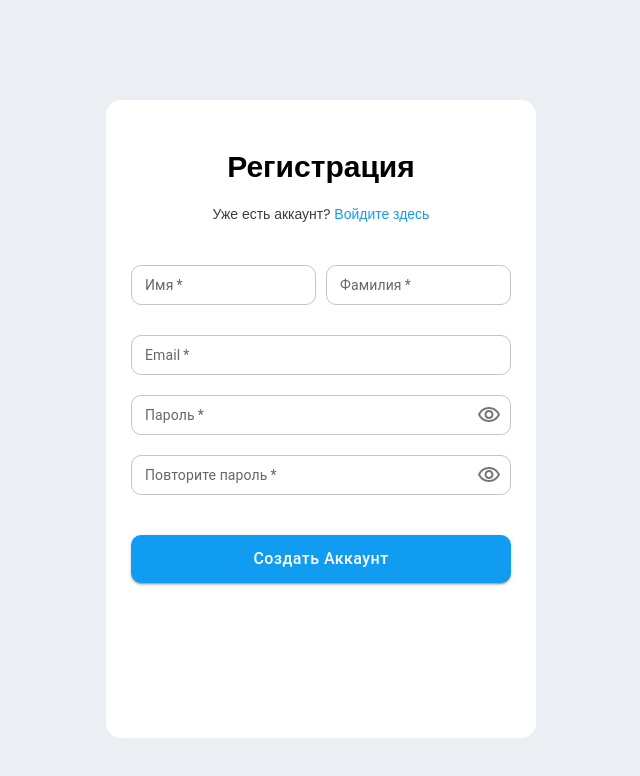
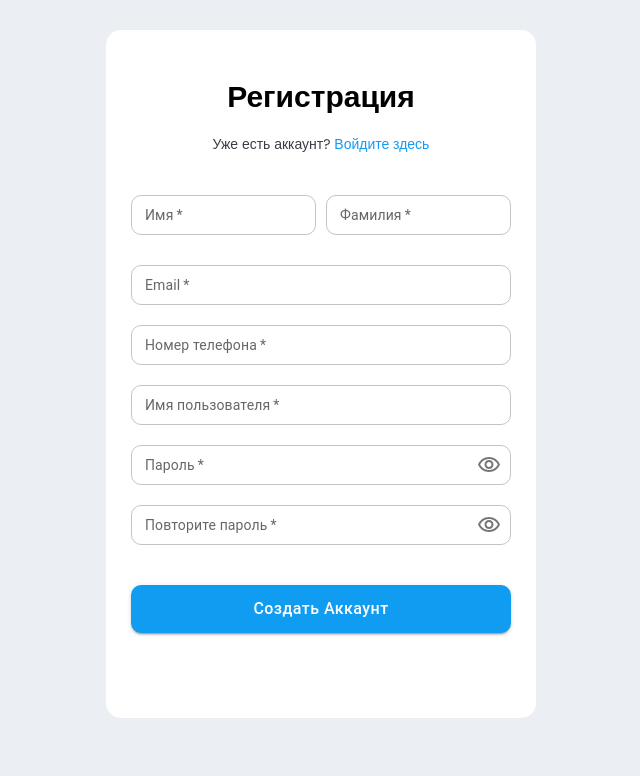
Before and after one commit to anapiyani/crmProf, a React (Vite) app: page /register in a window 1280 px wide. Shown: the top 776 px of the page, without its empty margins (319-959 px from the left). Built offline with nearby package versions, Linux system fonts and the light colour scheme.

Commit message:
#4 Added redux and requests to post registration and login

```diff
--- a/src/components/auth/login/login.tsx
+++ b/src/components/auth/login/login.tsx
@@ -5,15 +5,31 @@ import TextField from '@mui/material/TextField';
 import VisibilityOutlinedIcon from '@mui/icons-material/VisibilityOutlined';
 import VisibilityOffOutlinedIcon from '@mui/icons-material/VisibilityOffOutlined';
 import { IconButton, InputAdornment } from '@mui/material';
+import { AppDispatch } from '../../../containers/store/store';
+import { useDispatch } from 'react-redux';
+import { signInUser } from '../../../containers/store/auth.slice';
+import { TLoginState } from '../../../types/types';
 import './login.scss';
 
 const Login = () => {
+    const dispatch = useDispatch<AppDispatch>();
     const [showPassword, setShowPassword] = useState<boolean>(false);
+    const [email, setEmail] = useState<string>('');
+    const [password, setPassword] = useState<string>('');
 
     const handleClickShowPassword = () => setShowPassword(!showPassword);
     const handleMouseDownPassword = (e: React.MouseEvent<HTMLButtonElement>) => {
       e.preventDefault();
     };
+
+    const loginHandler = (e: React.FormEvent<HTMLFormElement>) => {
+        e.preventDefault();
+        const loginData: TLoginState = {
+            email: email,
+            password: password,
+        }
+        dispatch(signInUser(loginData))
+    }
 
     return (
         <div className="login-container">
@@ -22,9 +38,9 @@ const Login = () => {
                     <h1>Войти</h1>
                     <p>Еще нет аккаунта? <Link className='To-register' to="/register">Зарегистрируйтесь здесь</Link></p>
                 </div>
-                <form className="form-content">
+                <form onSubmit={(e) => loginHandler(e)} className="form-content">
                     <div className="form-inputs">
-                        <TextField required className='fieldInput' id="outlined-basic" label="Email" variant="outlined" />
+                        <TextField required className='fieldInput' onChange={(e) => setEmail(e.target.value)} id="outlined-basic" label="Email" variant="outlined" />
                         <TextField
                             required
                             type={showPassword ? 'text' : 'password'}
@@ -32,6 +48,7 @@ const Login = () => {
                             id="outlined-basic"
                             label="Пароль"
                             variant="outlined"
+                            onChange={(e) => setPassword(e.target.value)}
                             InputProps={{
                                 endAdornment: (
                                 <InputAdornment position="end">
@@ -50,7 +67,7 @@ const Login = () => {
                         <Link to="forgot-password" className='forgot-pass'>Забыли пароль?</Link>
                     </div>
                     <div className="buttons">
-                        <Button className='button' variant='contained'>Войти</Button>
+                        <Button type="submit" className='button' variant='contained'>Войти</Button>
                     </div>
                 </form>
             </div>
--- a/src/components/auth/register/register.scss
+++ b/src/components/auth/register/register.scss
@@ -8,7 +8,7 @@
     font-family: $ff;
 
     & .signUp-container {
-        margin-top: 100px;
+        margin-top: 30px;
         width: 400px;
         height: 100%;
         background-color: $white;
--- a/src/components/auth/register/register.tsx
+++ b/src/components/auth/register/register.tsx
@@ -1,18 +1,47 @@
+import { useDispatch } from 'react-redux';
 import { useState } from 'react';
+import { AppDispatch } from '../../../containers/store/store';
+import { IconButton, InputAdornment } from '@mui/material';
 import { Link } from 'react-router-dom';
+import { TAuthState } from '../../../types/types';
 import Button from '@mui/material/Button';
 import TextField from '@mui/material/TextField';
-import { IconButton, InputAdornment } from '@mui/material';
 import VisibilityOutlinedIcon from '@mui/icons-material/VisibilityOutlined';
 import VisibilityOffOutlinedIcon from '@mui/icons-material/VisibilityOffOutlined';
+import { createNewUser } from '../../../containers/store/auth.slice';
 import './register.scss';
 
 const Register = () => {
+    const dispatch = useDispatch<AppDispatch>();
     const [showPassword, setShowPassword] = useState<boolean>(false);
+
+    const [formData, setFormData] = useState<TAuthState>({
+        username: '',
+        email: '',
+        first_name: '',
+        last_name: '',
+        middle_name: '',
+        phone_number: '',
+        password: '',
+    });
 
     const handleClickShowPassword = () => setShowPassword(!showPassword);
     const handleMouseDownPassword = (e: React.MouseEvent<HTMLButtonElement>) => {
         e.preventDefault();
+    };
+
+    const handleChange = (e: React.ChangeEvent<HTMLInputElement>) => {
+        const { name, value } = e.target;
+        setFormData(prevState => ({
+            ...prevState,
+            [name]: value,
+        }));
+    };
+
+    const handleSubmit = (e: React.FormEvent<HTMLFormElement>) => {
+        e.preventDefault();
+        dispatch(createNewUser(formData));
+        console.log(formData);
     };
 
     return (
@@ -22,19 +51,71 @@ const Register = () => {
                     <h1>Регистрация</h1>
                     <p>Уже есть аккаунт? <Link className='To-register' to="/login">Войдите здесь</Link></p>
                 </div>
-                <form className="form-content">
+                <form className="form-content" onSubmit={handleSubmit}>
                     <div className="form-inputs-signUp">
                         <div className="name">
-                            <TextField required className='fieldInputSignUp' id="outlined-basic" label="Имя" variant="outlined" />
-                            <TextField required className='fieldInputSignUp' id="outlined-basic" label="Фамилия" variant="outlined" />
+                            <TextField
+                                required
+                                className='fieldInputSignUp'
+                                id="outlined-basic"
+                                label="Имя"
+                                variant="outlined"
+                                name="first_name"
+                                value={formData.first_name}
+                                onChange={handleChange}
+                            />
+                            <TextField
+                                required
+                                className='fieldInputSignUp'
+                                id="outlined-basic"
+                                label="Фамилия"
+                                variant="outlined"
+                                name="last_name"
+                                value={formData.last_name}
+                                onChange={handleChange}
+                            />
                         </div>
-                            <TextField required className='fieldInput' id="outlined-basic" label="Email" variant="outlined" />
+                        <TextField
+                            required
+                            className='fieldInput'
+                            id="outlined-basic"
+                            label="Email"
+                            type='email'
+                            variant="outlined"
+                            name="email"
+                            value={formData.email}
+                            onChange={handleChange}
+                        />
+                        <TextField
+                            required
+                            className='fieldInput'
+                            id="outlined-basic"
+                            label="Номер телефона"
+                            type="tel"
+                            variant="outlined"
+                            name="phone_number"
+                            value={formData.phone_number}
+                            onChange={handleChange}
+                        />
+                        <TextField
+                            required
+                            className='fieldInput'
+                            id="outlined-basic"
+                            label="Имя пользователя"
+                            variant="outlined"
+                            name="username"
+                            value={formData.username}
+                            onChange={handleChange}
+                        />
                         <TextField
                             required
                             type={showPassword ? 'text' : 'password'}
                             className='fieldInput'
                             id="outlined-basic"
                             label="Пароль"
+                            name="password"
+                            value={formData.password}
+                            onChange={handleChange}
                             variant="outlined"
                             InputProps={{
                                 endAdornment: (
@@ -42,7 +123,7 @@ const Register = () => {
                                         <IconButton
                                             aria-label="toggle password visibility"
                                             onClick={handleClickShowPassword}
-                                    onMouseDown={(e) => handleMouseDownPassword(e)}
+                                            onMouseDown={handleMouseDownPassword}
                                             edge="end"
                                         >
                                             {showPassword ? <VisibilityOffOutlinedIcon /> : <VisibilityOutlinedIcon />}
@@ -64,7 +145,7 @@ const Register = () => {
                                         <IconButton
                                             aria-label="toggle password visibility"
                                             onClick={handleClickShowPassword}
-                                    onMouseDown={(e) => handleMouseDownPassword(e)}
+                                            onMouseDown={handleMouseDownPassword}
                                             edge="end"
                                         >
                                             {showPassword ? <VisibilityOffOutlinedIcon /> : <VisibilityOutlinedIcon />}
@@ -75,7 +156,7 @@ const Register = () => {
                         />
                     </div>
                     <div className="buttons">
-                        <Button className='button' variant='contained'>Создать аккаунт</Button>
+                        <Button className='button' variant='contained' type="submit">Создать аккаунт</Button>
                     </div>
                 </form>
             </div>
--- a/src/components/clients/clients.tsx
+++ b/src/components/clients/clients.tsx
@@ -1,12 +1,13 @@
 import './clients.scss';
 import ClientsTable from './clientsTable/clientsTable';
+import FiltersTable from './filtersTable/filtersTable';
 
 const Clients = () => {
     return (
         <div className="clients">
             <div className="clients-side">
                 <ClientsTable/>
-
+                <FiltersTable/>
             </div>
         </div>
     )
--- a/src/containers/registerContainer/registerContainer.tsx
+++ b/src/containers/registerContainer/registerContainer.tsx
@@ -1,7 +1,7 @@
 import Register from "../../components/auth/register/register";
 
+const RegisterContainer = () => {
 
-const RegisterContainer = () => {
     return <Register/>
 }
 
--- /dev/null
+++ b/src/containers/store/store.ts
@@ -0,0 +1,12 @@
+import { configureStore } from '@reduxjs/toolkit';
+import authReducer from './auth.slice';
+
+const store = configureStore({
+    reducer: {
+        auth: authReducer,
+    },
+});
+
+export type RootState = ReturnType<typeof store.getState>;
+export type AppDispatch = typeof store.dispatch;
+export default store;
--- a/src/main.tsx
+++ b/src/main.tsx
@@ -1,8 +1,12 @@
 import React from 'react'
 import ReactDOM from 'react-dom/client'
 import App from './App.tsx'
+import store from './containers/store/store.ts'
+import { Provider } from 'react-redux'
 import './index.scss'
 
 ReactDOM.createRoot(document.getElementById('root')!).render(
-    <App />
+    <Provider store={store}>
+        <App />
+    </Provider>
 )
--- /dev/null
+++ b/src/types/types.ts
@@ -0,0 +1,14 @@
+export type TAuthState = {
+    username: string;
+    email: string;
+    first_name: string;
+    last_name: string;
+    middle_name: string;
+    phone_number: string;
+    password: string,
+};
+
+export type TLoginState = {
+    email: string,
+    password: string,
+}
```
Also changed, not shown: src/components/clients/filtersTable/filtersTable.tsx (+11 -0 lines), src/config/axios.config.ts (added, +7 -0 lines), src/containers/store/auth.slice.ts (added, +31 -0 lines). Lines whose indentation alone changed are shown as unchanged.
